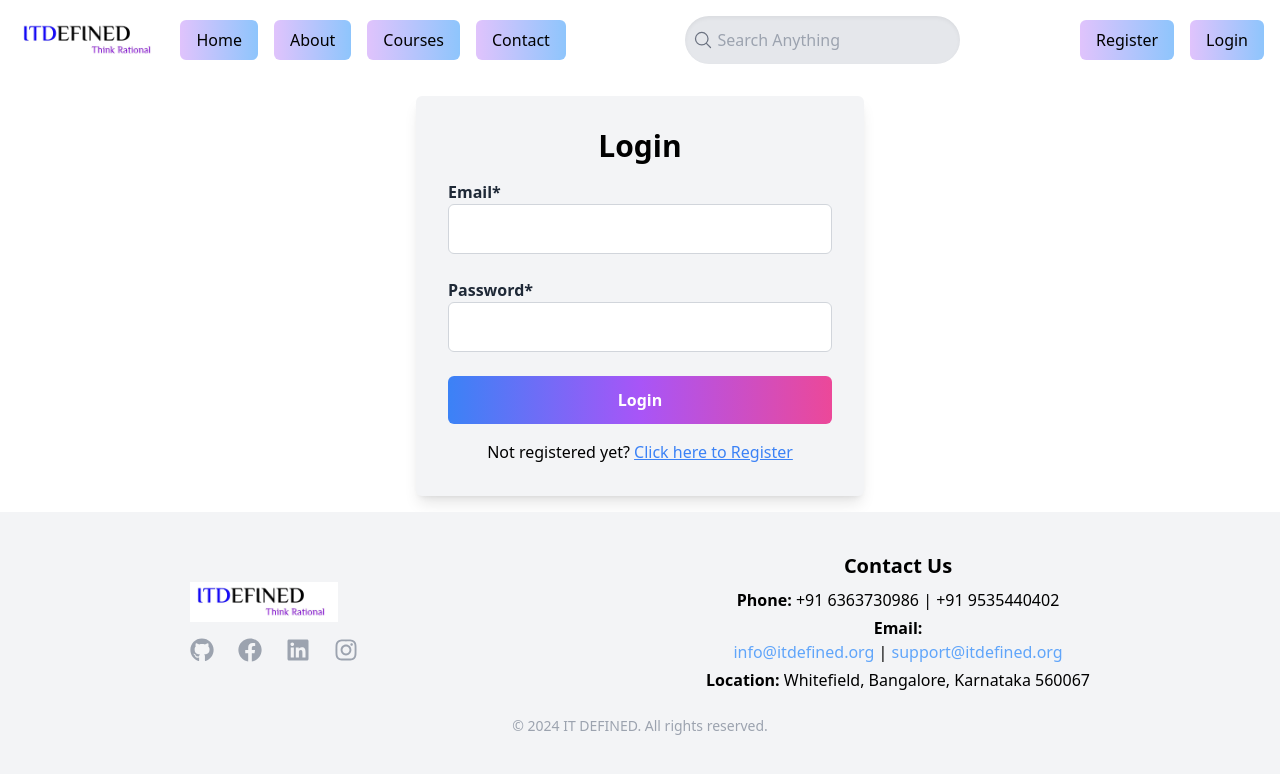
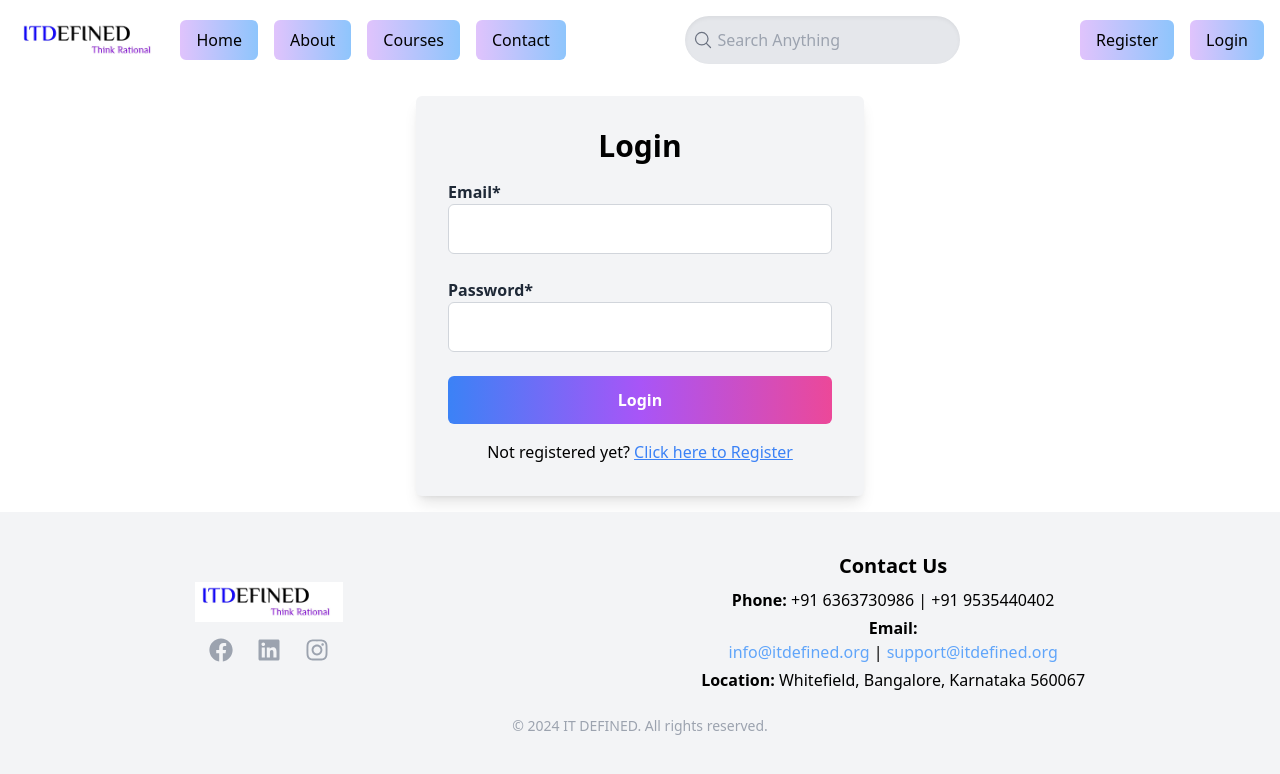
Before and after one commit to Ajitesh-004/Online-Learning-platfrom, a React (Vite) app in the folder FrontEnd/: page /login in a window 1280 px wide. Shown: the top 774 px of the page. Built offline with nearby package versions, Linux system fonts and the light colour scheme.

Commit message:
Removed github icon

```diff
--- a/FrontEnd/src/Components/Footer.jsx
+++ b/FrontEnd/src/Components/Footer.jsx
@@ -17,9 +17,6 @@ const Footer = () => {
 
           {/* Social Media Links */}
           <div className="flex justify-center space-x-6 mt-4">
-            <a href="https://github.com/yourusername" target="_blank" rel="noopener noreferrer" aria-label="GitHub">
-                <FaGithub className="text-2xl text-gray-400 hover:text-blue-500 transition" />
-            </a>
             <a href="https://github.com/yourusername" target="_blank" rel="noopener noreferrer" aria-label="GitHub">
                 <FaFacebook className="text-2xl text-gray-400 hover:text-blue-500 transition" />
             </a>
```
